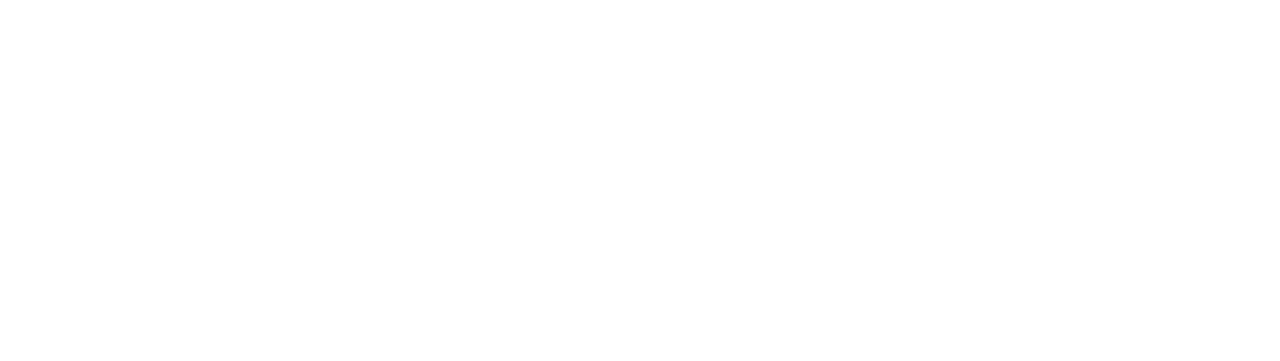
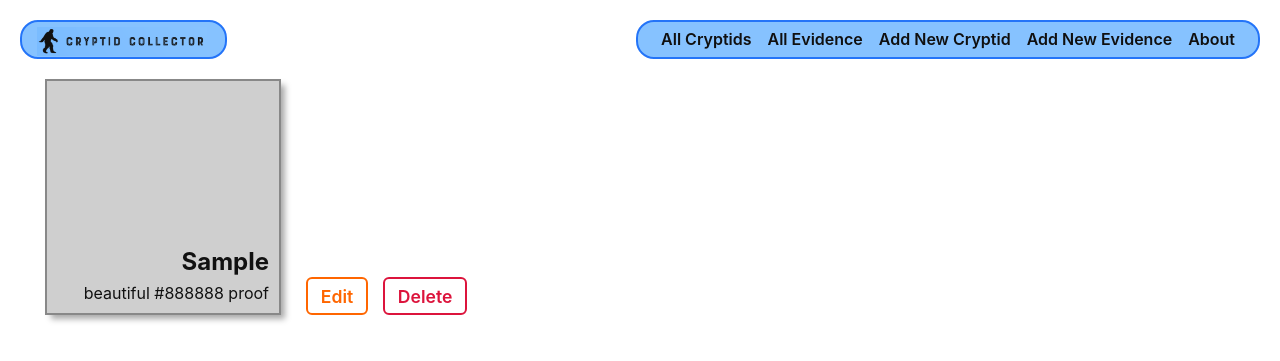
Before and after one commit to jwcrosby/cryptidcollector, a Django app: page /evidence/1/ in a window 1280 px wide. Before the commit the part shown is empty. Shown: the top 361 px of the page. Run offline with Django 3.2, Linux system fonts and the light colour scheme; tables that the repository leaves empty hold one stand-in row (values such as "Sample post").

Commit message:
render evidence detail template

```diff
--- a/main_app/static/css/evidence-detail.css
+++ b/main_app/static/css/evidence-detail.css
@@ -0,0 +1,49 @@
+main {
+  display: flex;
+  align-items: flex-end;
+  justify-content: flex-start;
+}
+
+.card {
+  width: 232px;
+  height: 232px;
+  margin: 20px 10px;
+  border: solid 2px;
+  box-shadow: 5px 5px 6px -1px #AAA;
+  position: relative;
+}
+
+.card-bg{
+  opacity: .4;
+  position: absolute;
+  display: inline-flex;
+  top: 0;
+  left: 0;
+  height: 232px;
+  width: 232px;
+}
+
+.card-content {
+  padding: 10px;
+  height: 212px;
+  width: 212px;
+  display: flex;
+  align-items: flex-end;
+  justify-content: flex-end;
+  flex-direction: column;
+  color: #111;
+}
+
+.btn {
+  margin: 0 0 20px 15px;
+}
+
+.card h2 {
+  margin: 7px 0;
+  z-index: 1;
+}
+
+.card p {
+  margin: 0;
+  z-index: 1;
+}
--- a/main_app/templates/main_app/evidence_detail.html
+++ b/main_app/templates/main_app/evidence_detail.html
@@ -0,0 +1,24 @@
+{% extends 'base.html' %}
+{% load static %}
+
+{% block head %}
+<link
+  rel="stylesheet"
+  type="text/css"
+  href="{% static 'css/evidence-detail.css' %}"
+/>
+{% endblock %}
+
+{% block content %}
+
+<div class="card" style="border-color: {{ evidence.color }}">
+  <div class="card-bg" style="background-color: {{ evidence.color }}"></div>
+  <div class="card-content">
+    <h2>{{ evidence.evidence }}</h2>
+    <p>beautiful {{ evidence.color }} proof</p>
+  </div>
+</div>
+<a href="{% url 'evidence_update' evidence.id %}" class="btn warn">Edit</a>
+<a href="{% url 'evidence_delete' evidence.id %}" class="btn danger">Delete</a>
+
+{% endblock %}
--- a/main_app/templates/main_app/evidence_list.html
+++ b/main_app/templates/main_app/evidence_list.html
@@ -26,7 +26,7 @@
     <a href="{% url 'evidence_detail' evidence.id %}">
       <div class="card-content">
         <h2>{{ evidence.name }}</h2>
-        <p>Beautiful {{ evidence.color }} evidence</p>
+        <p>beautiful {{ evidence.color }} proof</p>
       </div>
     </a>
   </div>
```
